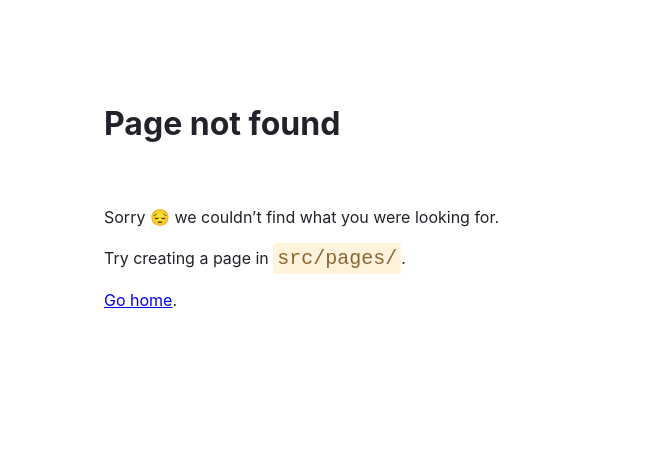
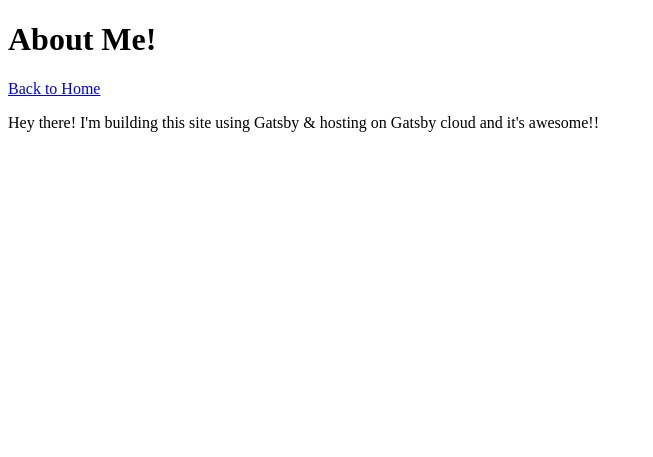
Before and after one commit to jasmin-merchant/gatsby-blog, a Gatsby site: page /about in a window 1280 px wide. Before the commit this address had no page. Shown: the whole page, without its empty margins (0-653 px from the left). Built offline with nearby package versions, Linux system fonts and the light colour scheme; Gatsby itself is replaced by a stand-in of ours.

Commit message:
Created About page & added inter links to pages

```diff
--- /dev/null
+++ b/src/pages/about.js
@@ -0,0 +1,15 @@
+import * as React from 'react'
+import { Link } from 'gatsby'
+
+const AboutPage = () => {
+    return (
+        <main>
+            <title>About Me</title>
+            <h1>About Me!</h1>
+            <Link to="/">Back to Home</Link>
+            <p>Hey there! I'm building this site using Gatsby & hosting on Gatsby cloud and it's awesome!!</p>
+        </main>
+    )
+}
+
+export default AboutPage
--- a/src/pages/index.js
+++ b/src/pages/index.js
@@ -1,10 +1,12 @@
 import * as React from 'react'
+import { Link } from 'gatsby'
 
 const IndexPage = () => {
   return (
     <main>
       <title>Home Page</title>
       <h1>Welcome to my Gatsby site!</h1>
+      <Link to="/about">About</Link>
       <p>I'm making this by following the Gatsby Tutorial.</p>
     </main>
   )
```
